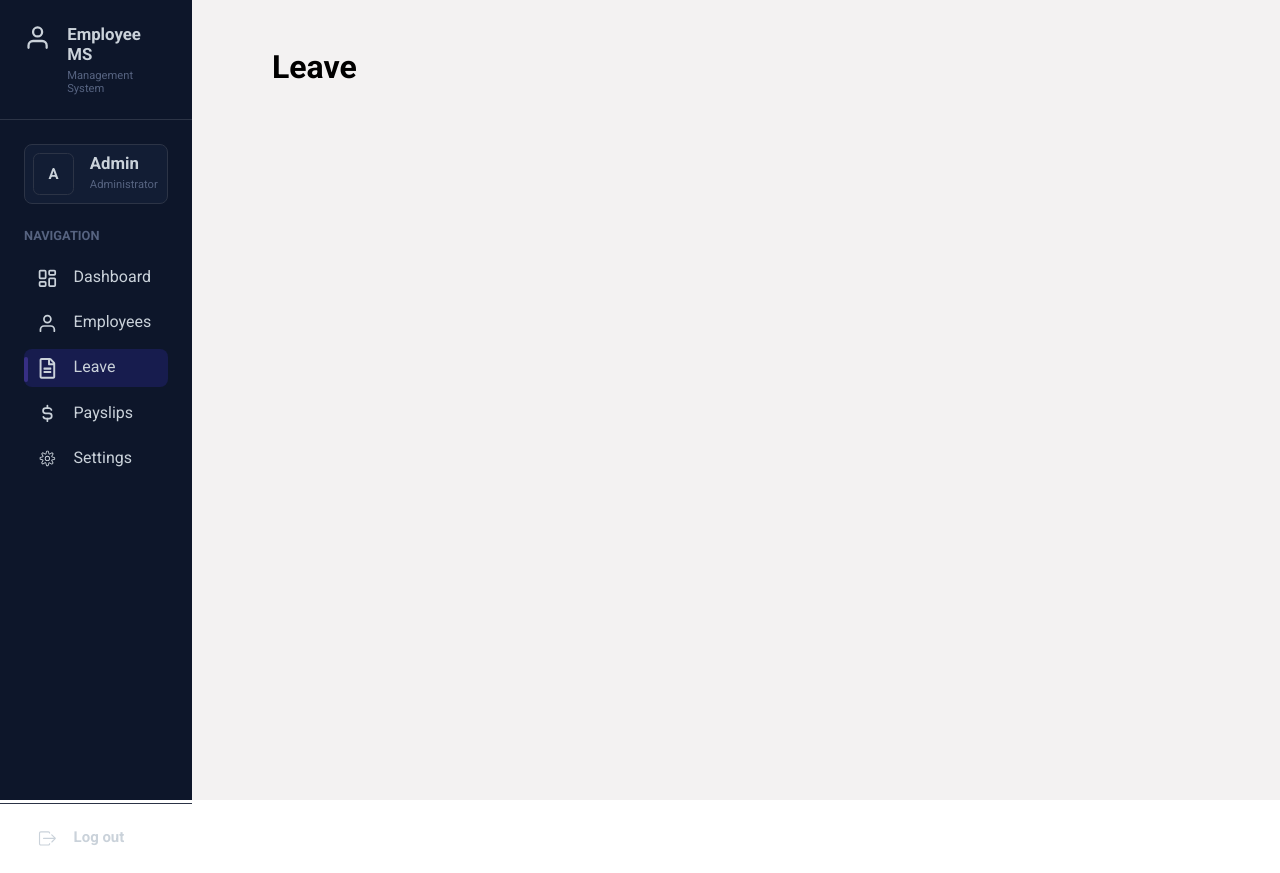
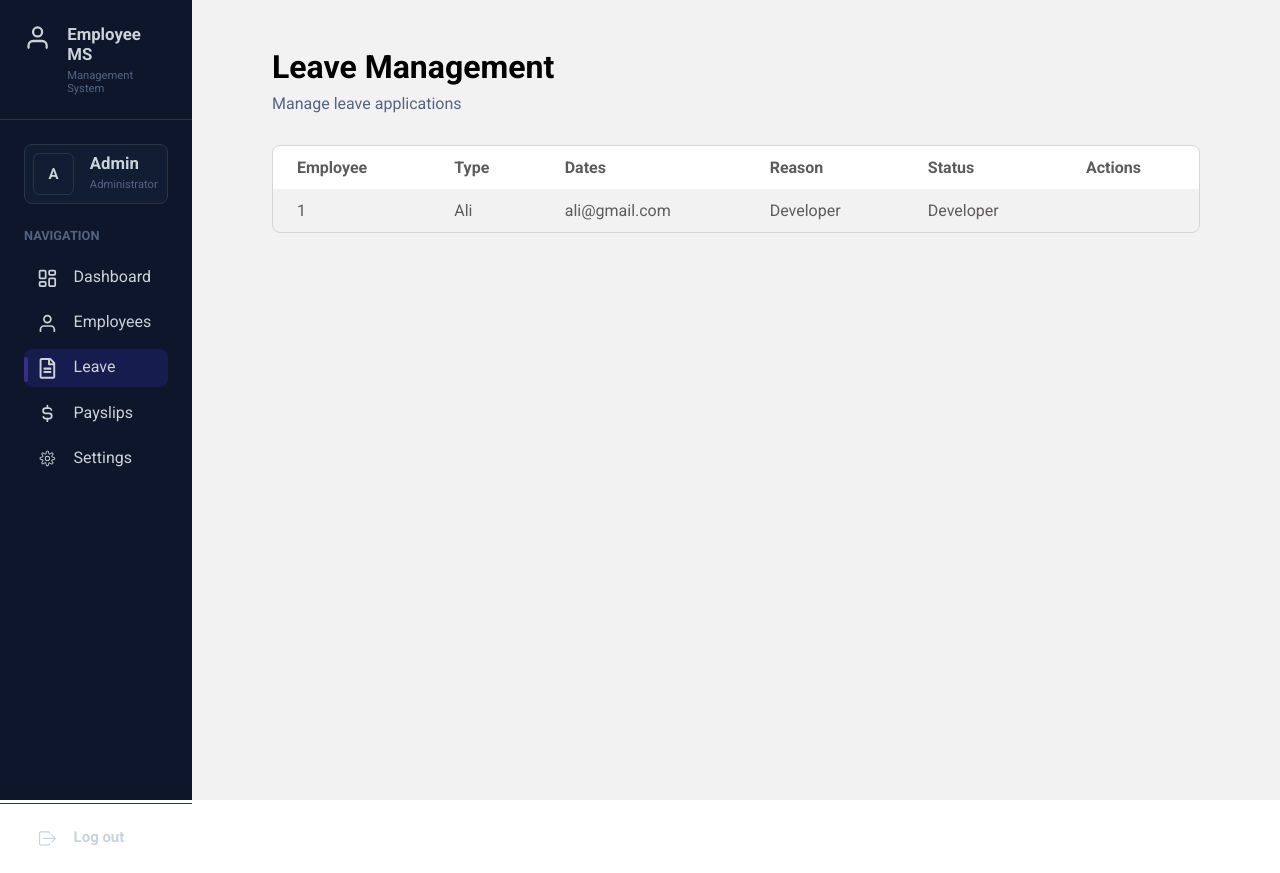
Before and after one commit to Saman128/Employee_management_system, a React (Create React App) app in the folder frontend/: page /leave in a window 1280 px wide. Built offline with nearby package versions, Linux system fonts and the light colour scheme; a web font is replaced by a local one.

Commit message:
updated employee and leave page

```diff
--- a/frontend/public/index.html
+++ b/frontend/public/index.html
@@ -22,7 +22,7 @@
       work correctly both with client-side routing and a non-root public URL.
       Learn how to configure a non-root public URL by running `npm run build`.
     -->
-  <title>Food Del</title>
+  <title>EMS</title>
 </head>
 
 <body>
--- a/frontend/src/Admin/Dashboard.js
+++ b/frontend/src/Admin/Dashboard.js
@@ -7,9 +7,9 @@ import { CiSettings } from "react-icons/ci";
 import { TbCurrencyDollar } from "react-icons/tb";
 import { IoIosLogOut } from "react-icons/io";
 import { NavLink, Outlet } from "react-router-dom";
+import Popup from './Popup';
 
-
-const Dashboard = (props) => {
+const Dashboard = ({ showPopup, setShowPopup }) => {
     return (
         <div className='main-container'>
             <div className='left-container'>
@@ -48,7 +48,7 @@ const Dashboard = (props) => {
             <div className='right-container'>
                 <Outlet />
             </div>
-
+            {showPopup && <Popup onClose={() => setShowPopup(false)} />}
         </div>
     )
 };
--- a/frontend/src/Admin/Employee.css
+++ b/frontend/src/Admin/Employee.css
@@ -9,6 +9,11 @@
     --primary--p-color: #566380;
     --primary--border-color: #2c3446;
     --primary-text-color: #cad2da;
+}
+
+.main {
+    position: relative;
+
 }
 
 .heading {
@@ -189,3 +194,5 @@
 .delete:hover {
     color: rgb(221, 72, 72);
 }
+
+/* ###### POPUP ############## */
--- a/frontend/src/Admin/Employee.js
+++ b/frontend/src/Admin/Employee.js
@@ -1,10 +1,12 @@
-import React from 'react'
+
 import "./Employee.css";
 import { FiPlus } from "react-icons/fi";
 import { IoSearchSharp } from "react-icons/io5";
 import { MdOutlineEdit } from "react-icons/md";
 import { RiDeleteBinLine } from "react-icons/ri";
-const Employee = () => {
+
+const Employee = ({ onOpenPopup }) => {
+
     return (
         <div>
             <div className='heading'>
@@ -13,7 +15,7 @@ const Employee = () => {
                     <p>Manage your team members</p>
                 </div>
                 <div className='add-emp'>
-                    <button className='emp-btn'><FiPlus className='f-icons' /> Add Employee</button>
+                    <button onClick={onOpenPopup} className='emp-btn' ><FiPlus className='f-icons' /> Add Employee</button>
                 </div>
             </div>
 
--- a/frontend/src/Admin/Leave.js
+++ b/frontend/src/Admin/Leave.js
@@ -1,9 +1,37 @@
 import React from 'react'
+import "./leave.css";
 
 const Leave = () => {
     return (
         <div>
-            <h1>Leave</h1>
+            <div className='leave-heading'>
+                <h1>Leave Management</h1>
+                <p>Manage leave applications</p>
+            </div>
+            <div className='leave-data'>
+                <table>
+                    <thead>
+                        <tr>
+                            <th>Employee</th>
+                            <th>Type</th>
+                            <th>Dates</th>
+                            <th>Reason</th>
+                            <th>Status</th>
+                            <th>Actions</th>
+                        </tr>
+                    </thead>
+                    <tbody>
+                        <tr>
+                            <td>1</td>
+                            <td>Ali</td>
+                            <td>ali@gmail.com</td>
+                            <td>Developer</td>
+                            <td>Developer</td>
+                            <td></td>
+                        </tr>
+                    </tbody>
+                </table>
+            </div>
         </div>
     )
 }
--- /dev/null
+++ b/frontend/src/Admin/Popup.css
@@ -0,0 +1,56 @@
+* {
+    padding: 0%;
+    margin: 0%;
+    box-sizing: border-box;
+}
+
+:root {
+    --primery-sidebar-bg-color: #0D162A;
+    --primary--p-color: #566380;
+    --primary--border-color: #2c3446;
+    --primary-text-color: #cad2da;
+}
+
+.popup {
+    width: 100%;
+    height: 100vh;
+    background-color: rgba(0, 0, 0, 0.355);
+    position: absolute;
+    top: 0;
+    left: 0;
+    z-index: 1000;
+    display: flex;
+    justify-content: center;
+    backdrop-filter: blur(8px);
+    overflow: hidden;
+
+}
+
+.popup-card {
+    margin-top: 2rem;
+    border-radius: 1rem;
+    width: 40%;
+    background-color: white;
+    padding: 2rem 2rem;
+}
+
+.popup-heading {
+    display: flex;
+    justify-content: space-between;
+}
+
+.popup-heading h1 {
+    font-size: 1.5rem;
+}
+
+.popup-heading p {
+    font-size: 1rem;
+    color: var(--primary--p-color);
+    margin-top: 0.5rem;
+}
+
+.close-icon {
+    font-size: 1.5rem;
+    color: var(--primary--p-color);
+    cursor: pointer;
+}
--- /dev/null
+++ b/frontend/src/Admin/Popup.js
@@ -0,0 +1,24 @@
+import React from 'react'
+import "./Popup.css";
+import { IoMdClose } from "react-icons/io";
+const Popup = ({ onClose }) => {
+    return (
+
+        <div className='popup'>
+            <div className='popup-card'>
+                <div className='popup-heading'>
+                    <div className='main-heading'>
+                        <h1>Add New Employee</h1>
+                        <p>Create a user account and employee profile</p>
+                    </div>
+                    <div className='close-icon'><IoMdClose onClick={onClose} /></div>
+                </div>
+                <div className='popup-personal'></div>
+                <div className='popup-employement'></div>
+                <div className='popup-account'></div>
+            </div>
+        </div>
+    )
+}
+
+export default Popup
--- /dev/null
+++ b/frontend/src/Admin/leave.css
@@ -0,0 +1,47 @@
+* {
+    padding: 0%;
+    margin: 0%;
+    box-sizing: border-box;
+}
+
+.leave-heading h1 {
+    font-size: 2rem;
+    margin-bottom: 0.5rem;
+}
+
+.leave-heading p {
+    color: #566380;
+    font-size: 1rem;
+}
+
+.leave-data {
+    margin-top: 2rem;
+}
+
+table {
+    width: 100%;
+    border: 1px solid #d6d6d6;
+    border-collapse: separate;
+    border-spacing: 0;
+    border-radius: 0.5rem;
+    overflow: hidden;
+
+}
+
+th,
+td {
+    padding: 12px 1.5rem;
+    text-align: left;
+}
+
+tr {
+    color: #5d5b5b;
+}
+
+tr:hover {
+    background-color: rgb(238, 238, 238);
+}
+
+tr th {
+    background-color: white;
+}
--- a/frontend/src/Admin/style.css
+++ b/frontend/src/Admin/style.css
@@ -12,6 +12,7 @@
 }
 
 .main-container {
+    position: relative;
     display: flex;
     width: 100%;
     height: 100vh;
--- a/frontend/src/App.js
+++ b/frontend/src/App.js
@@ -6,19 +6,22 @@ import Employee from './Admin/Employee';
 import Leave from './Admin/Leave';
 import Payslips from './Admin/Payslips';
 import Setting from './Admin/Setting';
+import { useState } from 'react';
 
 import { BrowserRouter, Routes, Route } from "react-router-dom";
 
 function App() {
+  const [showPopup, setShowPopup] = useState(false);
   return (
     <BrowserRouter>
 
       <Routes>
 
-        <Route path="/" element={<Dashboard />}>
+        <Route path="/" element={<Dashboard showPopup={showPopup}
+          setShowPopup={setShowPopup} />}>
 
           <Route index element={<DashboardDisplay />} />
-          <Route path="employee" element={<Employee />} />
+          <Route path="employee" element={<Employee onOpenPopup={() => setShowPopup(true)} />} />
           <Route path="leave" element={<Leave />} />
           <Route path="payslips" element={<Payslips />} />
           <Route path="setting" element={<Setting />} />
```
